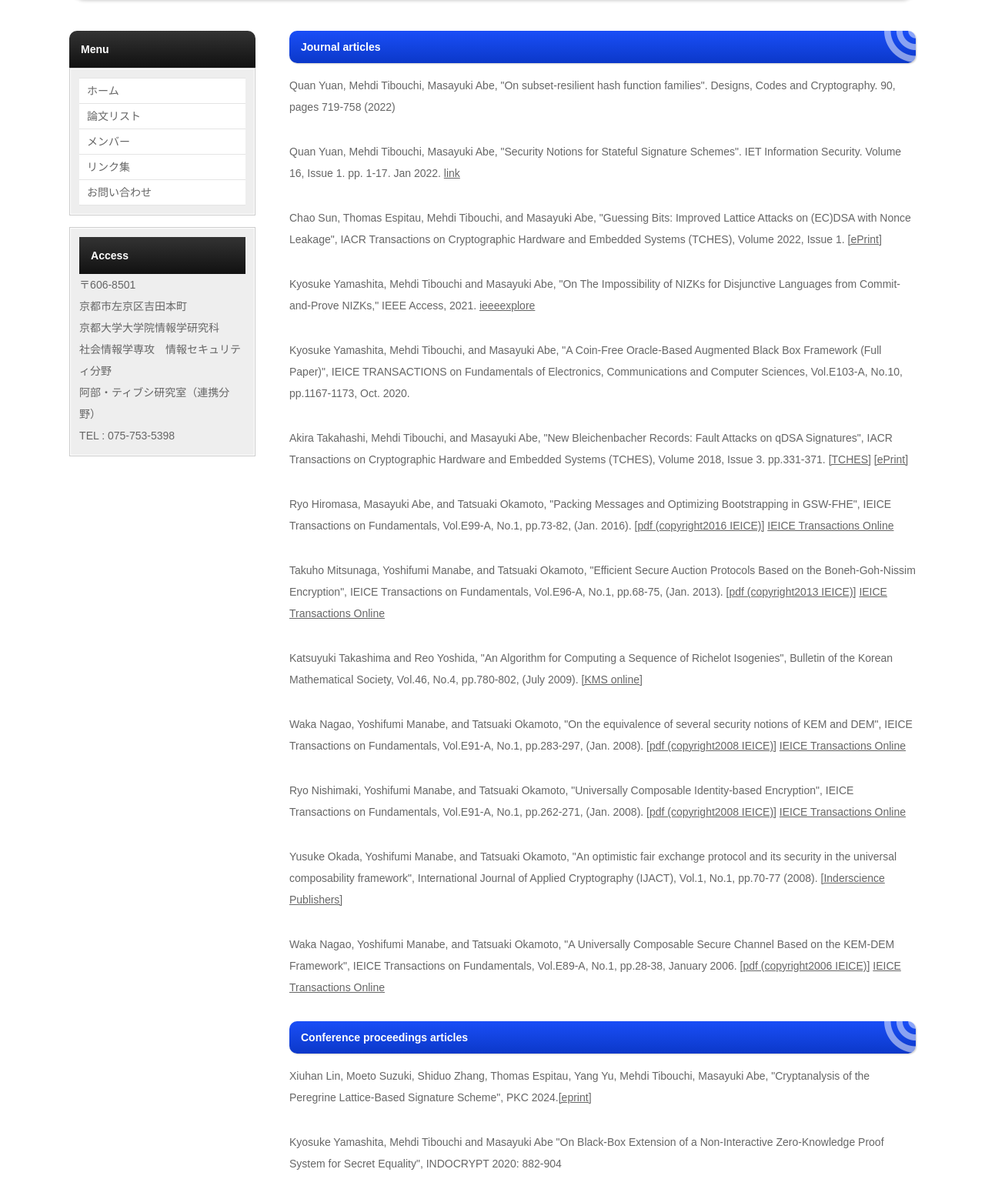
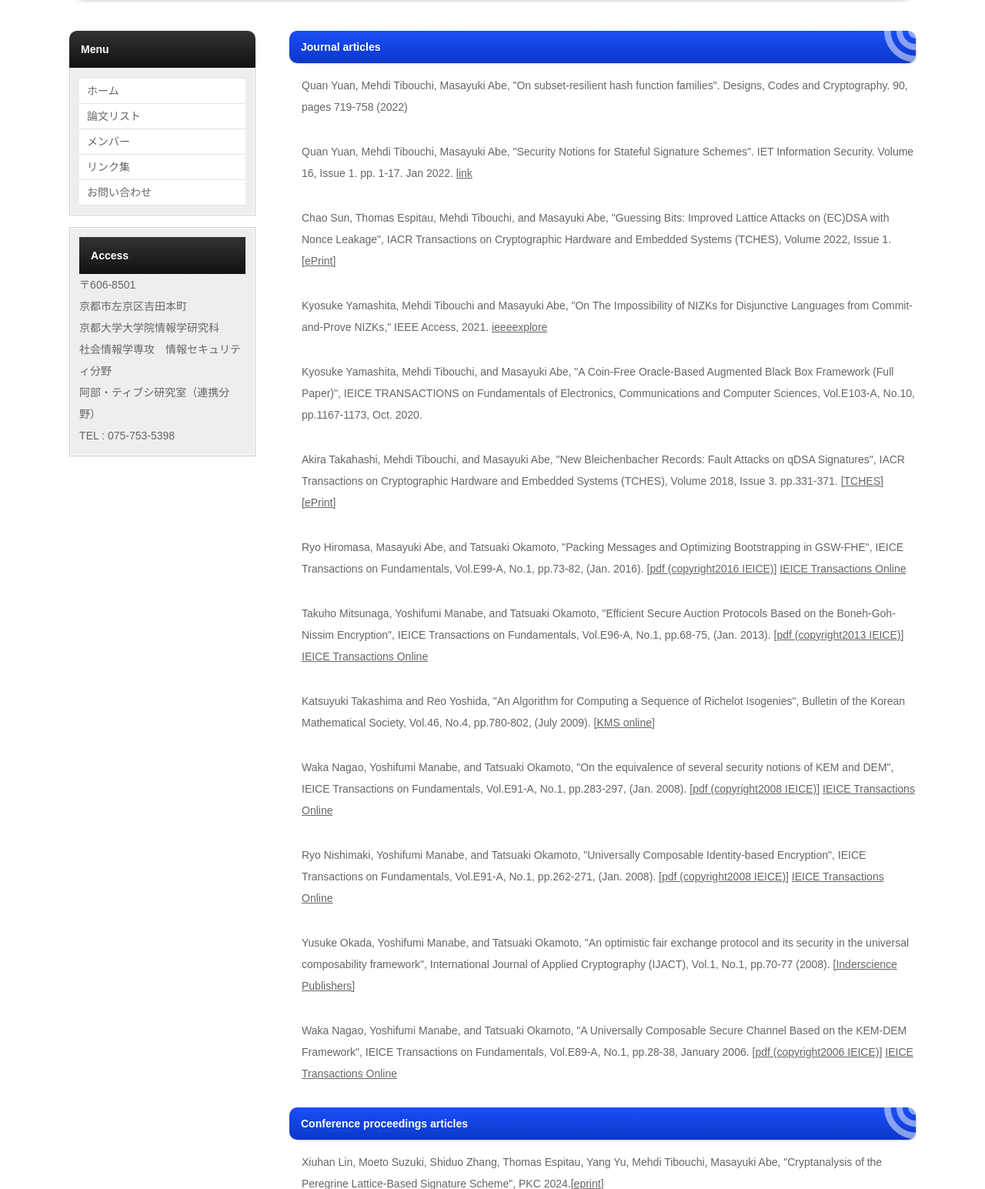
Before and after one commit to security-kouza/security-kouza.github.io, a PHP site: page /publications.html in a window 1280 px wide. Shown: the part 100-1645 px from the top of the page at 77% size. Run offline with PHP 8.4, Linux system fonts and the light colour scheme.

Commit message:
align list

```diff
--- a/css/style.css
+++ b/css/style.css
@@ -494,7 +494,7 @@ h2 span.option2 {
 .mb15,.mb1em {margin-bottom: 15px;}
 .clear {clear: both;}
 ul.disc {padding: 0em 25px 1em;list-style: disc;}
-.spaced-list li {margin-bottom: 30px;}
+.spaced-list li {margin-bottom: 30px; margin-left: 1rem;}
 .color1 {color: #1a4ef7;}
 .pr {font-size: 10px;}
 .wl {width: 96%;}
```
